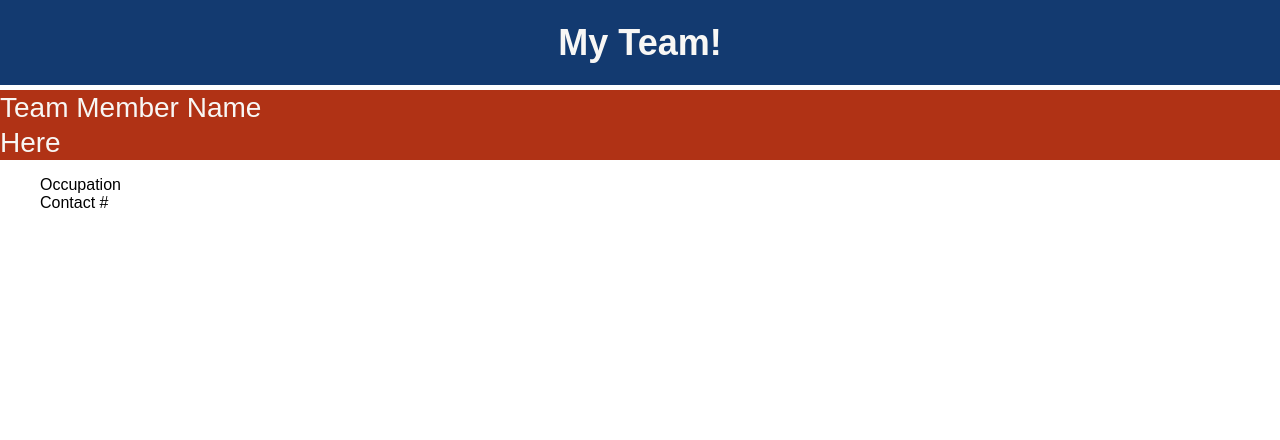
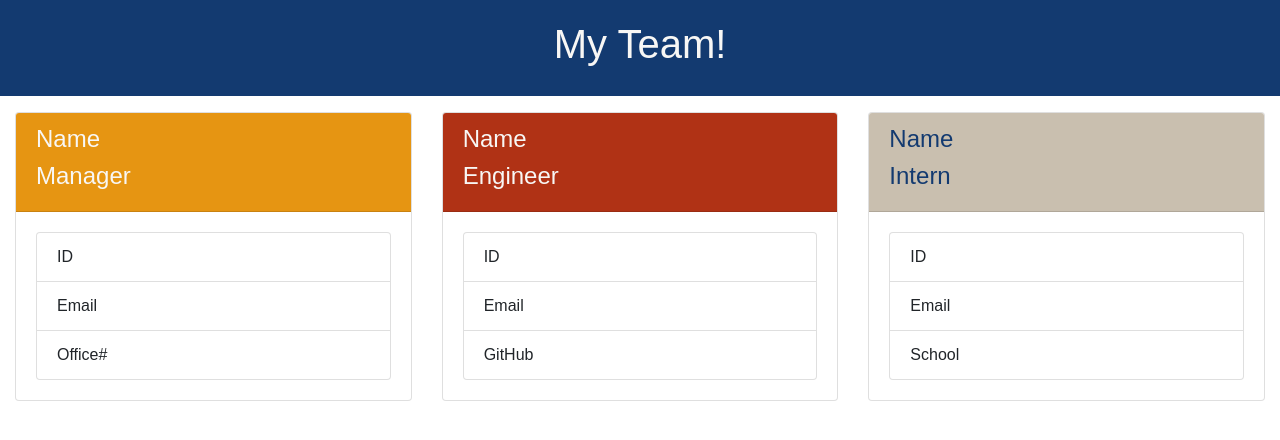
Before and after one commit to aksmith5239/team-profile-generator, a website: page dist/index.html in a window 1280 px wide. Drawn offline with nearby package versions, Linux system fonts and the light colour scheme.

Commit message:
updated html and css

```diff
--- /dev/null
+++ b/src/style.css
@@ -0,0 +1,40 @@
+:root {
+    --primary:#133A70;
+    --secondary:#B03215;
+    --tertiary:#E69512;
+    --light:#F8F7F5;
+    --dark:#07162B;
+    --light-blue: #577399;
+    --light-tan: #C9BFAF;
+
+}
+
+*{
+    box-sizing: border-box;
+    font-family: Ariel, Helvitica, sans-serif;
+
+}
+
+header {
+  background-color: var(--primary);
+  color: var(--light);
+  text-align: center;
+  padding: 20px;
+  font-weight: bolder;
+
+}
+
+.engineer{
+  background-color: var(--secondary);
+  color:var(--light);
+}
+
+.manager{
+  background-color: var(--tertiary);
+  color:var(--light);
+}
+
+.intern{
+  background-color: var(--light-tan);
+  color:var(--primary);
+}
```
Also changed, not shown: dist/index.html, dist/style.css (deleted).
